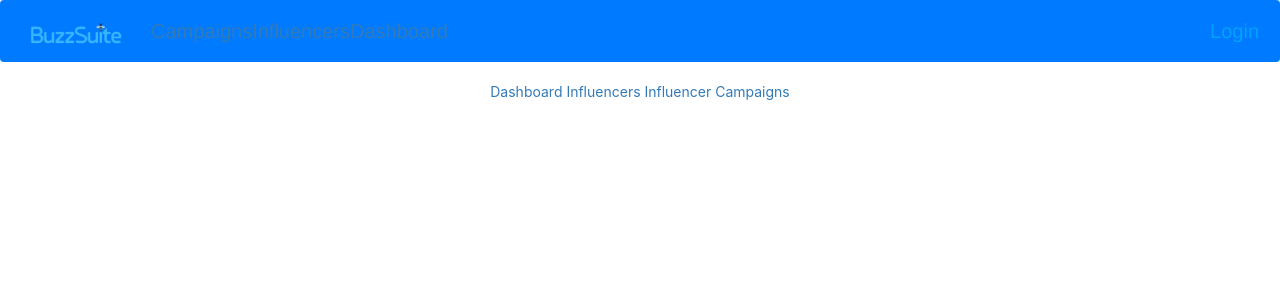
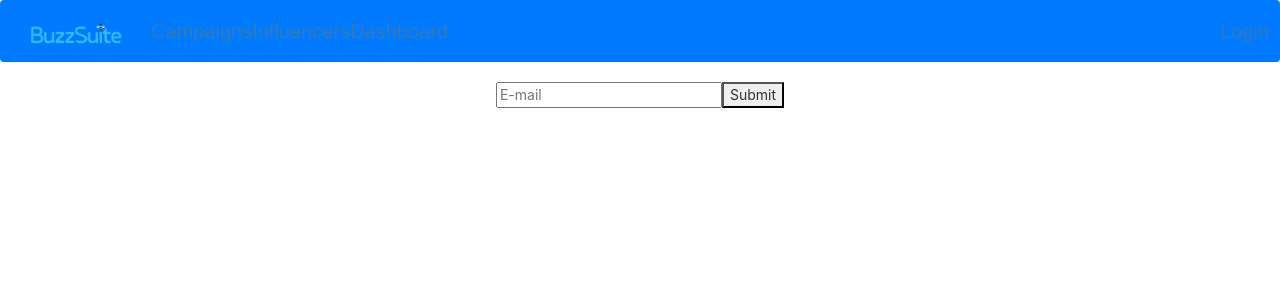
Before and after one commit to TyDSmith/buzzsuite, a React (Create React App) app in the folder client/: page /forgotpassword in a window 1280 px wide. Shown: the top 300 px of the page. Built offline with nearby package versions, Linux system fonts and the light colour scheme.

Commit message:
NavBar Link fixed

```diff
--- a/client/src/App.js
+++ b/client/src/App.js
@@ -5,7 +5,8 @@ import Dashboard from './components/dashboard';
 import Influencers from './components/influencers';
 import Login from './components/login';
 import Signup from './components/login/signup';
-import { BrowserRouter as Router, Route, Redirect, Link } from "react-router-dom";
+import forgotPassword from './components/login/forgotPassword'
+import { BrowserRouter as Router, Route, Redirect } from "react-router-dom";
 import Campaigns from './components/campaigns';
 import SingleInfluencer from './components/single-influencer';
 
@@ -27,6 +28,10 @@ class App extends React.Component {
 
   }
 
+  signout = () =>{
+    console.log ("sign out triggered")
+    this.setState({UserLoggedIn: false})
+  }
 
   render() {
 
@@ -43,12 +48,7 @@ class App extends React.Component {
 
       <Router>
         <div className="App">
-          <NavBar />
-
-          <Link to="/dashboard"> Dashboard </Link>
-          <Link to="/influencers"> Influencers </Link>
-          <Link to="/influencer"> Influencer </Link>
-          <Link to="/campaigns"> Campaigns </Link>
+          <NavBar UserLoggedIn={this.state.UserLoggedIn} signout={this.signout}/>
 
           <Route
             path="/campaigns"
@@ -81,7 +81,9 @@ class App extends React.Component {
               (<Login {...props} updateState={this.updateState}/>))}
             // render={(props)=> <Login {...props} updateState={this.updateState} />}
             />
+
           <Route path="/signup" component={Signup} />
+          <Route path="/forgotpassword" component={forgotPassword} />
 
 
         </div>
--- a/client/src/Utils.js
+++ b/client/src/Utils.js
@@ -1,5 +1,5 @@
 //import React from "react";
-import namor from "namor";
+// import namor from "namor";
 import "./index.css";
 
 // const range = len => {
--- /dev/null
+++ b/client/src/components/login/forgotPassword.js
@@ -0,0 +1,81 @@
+import React, { Component } from 'react';
+import API from '../utility/API';
+
+
+class ForgotPassword extends Component {
+
+    constructor(props){
+        super(props);
+        this.state = {
+            emailFound: false,
+            email: "",
+            newPassword: "",
+            newPasswordConfirm: "",
+            errorMessage: ""
+        };
+    };
+
+    onChange = (event) => {
+        const name = event.target.name;
+        const value = event.target.value;
+        this.setState({
+          [name]: value
+        });
+        console.log (this.state)
+    };
+
+    findUserName = () => {
+        API.userSignin(this.state.email).then((account)=>{console.log (account)})
+    }
+
+    CheckPassword = () => {
+        if (this.state.newPassword === this.state.newPasswordConfirm) {
+            this.setState({errorMessage: ""})
+            console.log ("password confirm & ready to update")
+            let userData = {
+                email: this.state.email,
+                password: this.state.newPassword
+            }
+            API.forgotPassword(userData).then((account)=>{console.log (account)})
+
+        } else {
+            this.setState({errorMessage: "Password Dose Not Match"})
+        }
+    }
+
+    render() {
+        let fieldOne;
+        if (this.state.emailFound) {
+            fieldOne = <p>Email: {this.state.email}</p>
+        } else {
+            fieldOne =  <form >
+                            <input onChange = {this.onChange.bind(this)} type="text" name="email" placeholder="E-mail"/>
+
+                            <button type="button" onClick={this.findUserName}> Submit</button>
+                        </form>
+        }
+
+        let fieldTwo;
+        if (this.state.emailFound) {
+            fieldTwo = <form >
+                <input onChange = {this.onChange.bind(this)} type="text" name="newPassword" placeholder="New Password"/>
+                <input onChange = {this.onChange.bind(this)} type="text" name="newPasswordConfirm" placeholder="Confirm New Password"/>
+                <button type="button" onClick={this.CheckPassword}> Submit</button>
+            </form>
+        }
+
+
+
+
+
+        return (
+            <div>
+                {fieldOne}
+                {fieldTwo}
+                <h3>{this.state.errorMessage}</h3>
+            </div>
+        )
+    }
+}
+
+export default ForgotPassword;
--- a/client/src/components/login/index.js
+++ b/client/src/components/login/index.js
@@ -1,4 +1,5 @@
 import React, { Component }from 'react';
+import { BrowserRouter as Router, Link } from "react-router-dom"
 import './login.css';
 import API from '../utility/API';
 
@@ -38,7 +39,7 @@ class Login extends Component {
         return (
             <div>
                 <div class="login-modal">
-                    <img src="../images/logos/BuzzSuite.png" width="40%;" />
+                    <img src="../images/logos/BuzzSuite.png" alt="logo" width="40%;" />
                     <form class="login-form">
                         <input onChange = {this.onChange.bind(this)} type="text" name="email" placeholder="Username" class="login-form-input" />
                         <br />
@@ -48,7 +49,7 @@ class Login extends Component {
                     </form>
                     <a href="/signup"><button>Sign up</button></a>
                     <div class="forgot-password">
-                        <a href="#">Forgot your password?</a>
+                        <Link to="/forgotpassword"> Forgot your password? </Link>
                     </div>
                 </div>
             </div>
--- a/client/src/components/login/signup.js
+++ b/client/src/components/login/signup.js
@@ -1,4 +1,5 @@
 import React, { Component } from 'react';
+import { BrowserRouter as Router, Link } from "react-router-dom"
 import API from '../utility/API';
 
 
@@ -67,7 +68,7 @@ class Signup extends Component {
                     <input onChange = {this.onChange.bind(this)} type="password" name="confirmPassword" placeholder="ConfirmPassword"/>
                     <button onClick = {this.CheckPassword.bind(this)} type="button"> Sign up</button>
                 </form>
-                <a href="/login"><button>login</button></a>
+                <Link to="/login"> Login </Link>
             </div>
         )
     }
--- a/client/src/components/navbar.js
+++ b/client/src/components/navbar.js
@@ -4,23 +4,28 @@ import { BrowserRouter as Router, Route, Link } from "react-router-dom"
 import App from "../App";
 
 class NavBar extends Component {
+
     render() {
+    let UserLoggedIn = this.props.UserLoggedIn;
+    let loginButton;
+    if (UserLoggedIn) {
+      loginButton = <Link onClick={this.props.signout}> signout </Link>
+    } else {
+      loginButton = <Link to="/login"> Login </Link>
+    }
       return (
         <div>
           <Navbar bg="primary" variant="dark">
             <Navbar.Brand href="/home">
-              <img src="../images/logos/BuzzSuite.png" height="25" />
+              <img src="../images/logos/BuzzSuite.png" alt="logo" height="25" />
             </Navbar.Brand>
             <Nav className="mr-auto">
               <Link to="/campaigns"> Campaigns </Link>
               <Link to="/Influencers"> Influencers </Link>
               <Link to="/dashboard"> Dashboard </Link>
-              {/* <Nav.Link to="/campaigns">Campaigns</Nav.Link>
-              <Nav.Link to="/Influencers">Influencers</Nav.Link>
-              <Nav.Link to="/dashboard">Dashboard</Nav.Link> */}
             </Nav>
             <Form inline>
-              <Nav.Link href="/login">Login</Nav.Link>
+              {loginButton}
             </Form>
           </Navbar>
         </div>
--- a/client/src/components/utility/API.js
+++ b/client/src/components/utility/API.js
@@ -11,8 +11,8 @@ export default {
   userSignin: function(userData) {
     return axios.post("/auth/user/signin", userData);
   },
-  userSignout: function(userData) {
-    return axios.post("/auth/user/signout", userData);
-  },
+  forgotPassword: function (userData) {
+    return axios.update("/auth/user/", userData);
+  }
 
 };
```
Also changed, not shown: 2 other files (tests, documents, lock files or other folders).
